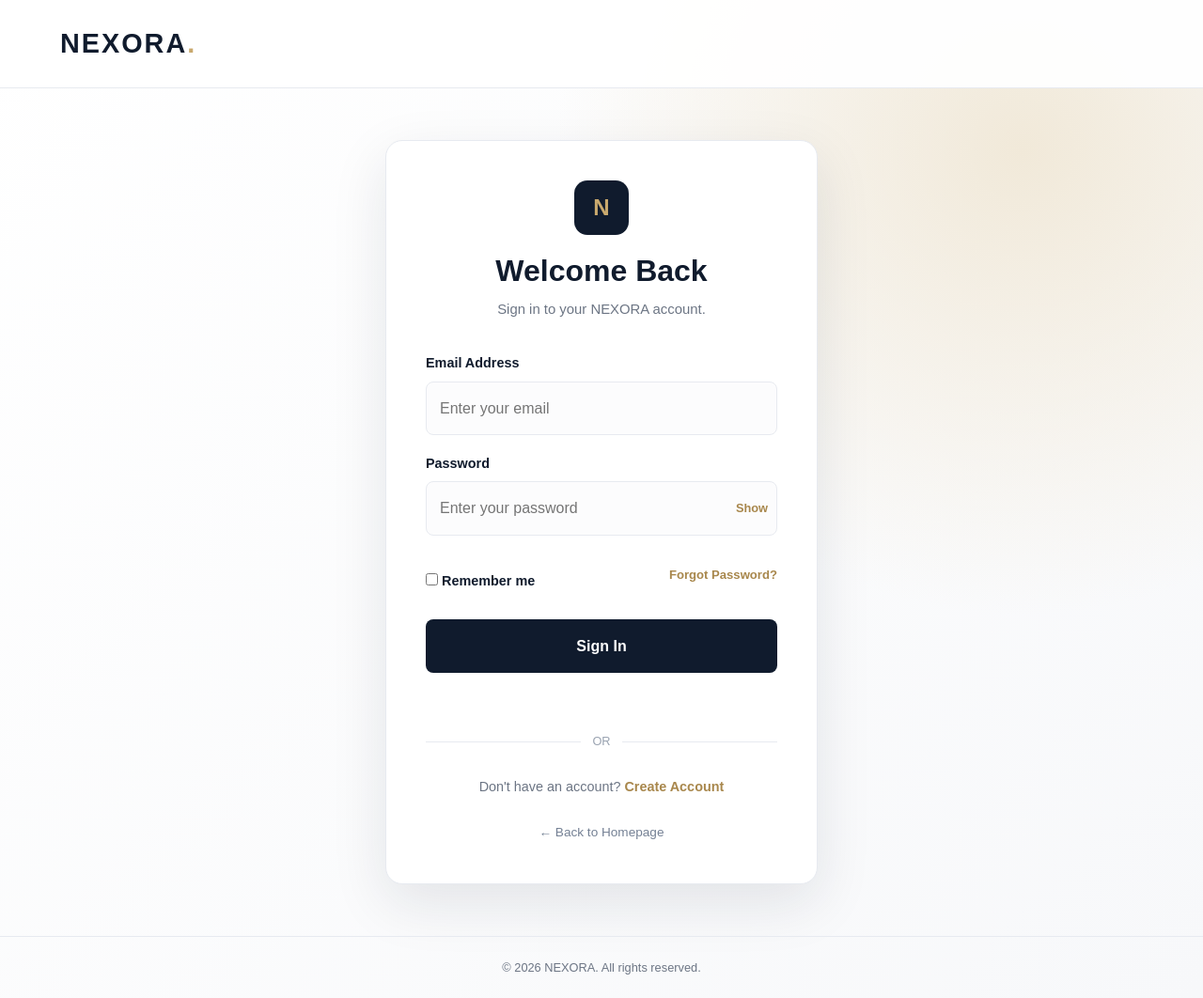
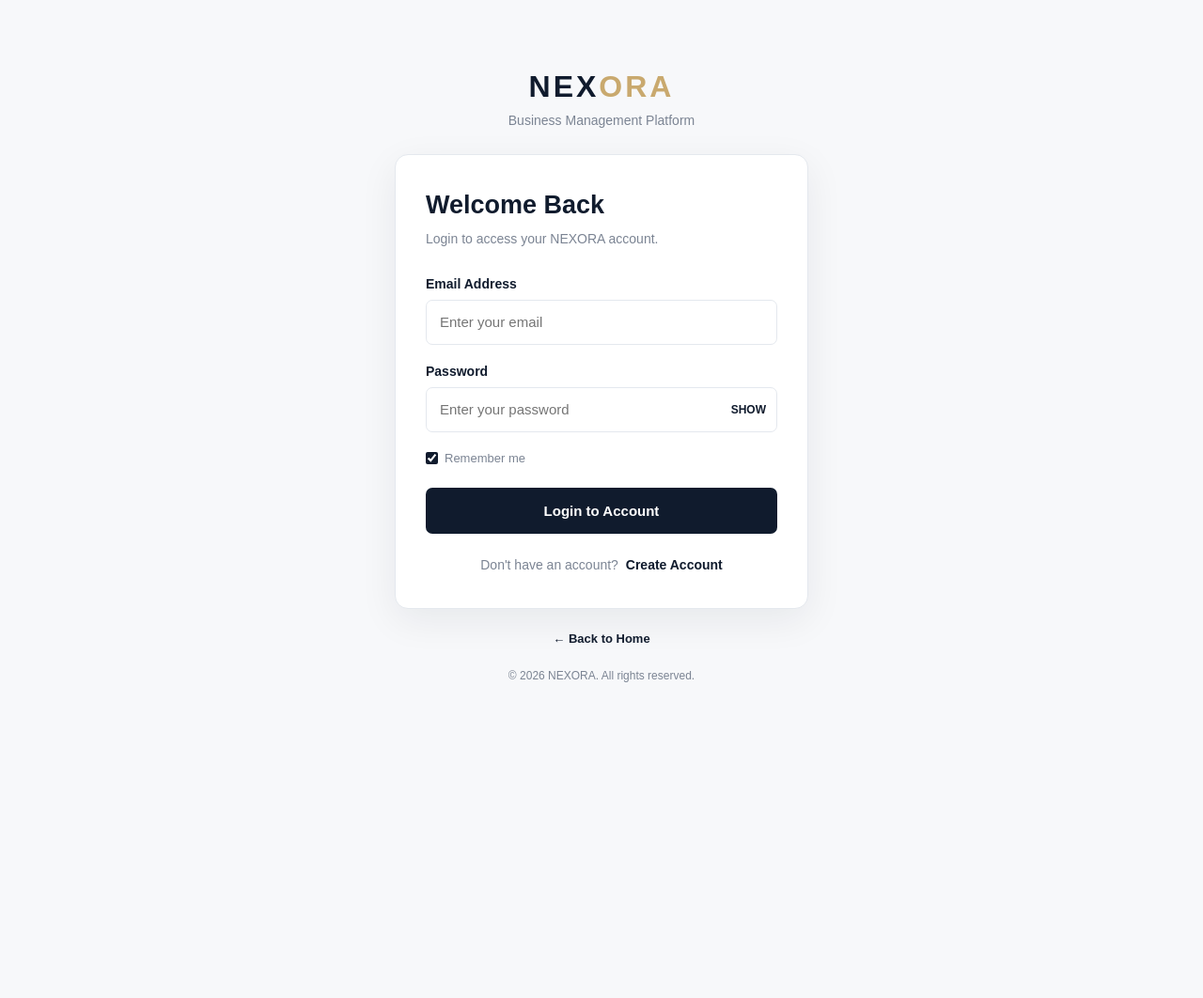
Before and after one commit to nmd216129-coder/NEXORA-BUSINESS-WEBSITE, a plain HTML site: page login.html in a window 1280 px wide. Shown: the whole page at 94% size. After the commit the page ends 800 px from the top, so only its background shows below. Drawn offline with Linux system fonts and the light colour scheme.

Commit message:
Update login.html

```diff
--- a/login.html
+++ b/login.html
@@ -5,249 +5,291 @@
   <meta charset="UTF-8">
   <meta name="viewport" content="width=device-width, initial-scale=1.0">
 
-  <title>Login | NEXORA Premium</title>
-  <meta name="description" content="Securely sign in to your NEXORA business account.">
-  <meta name="theme-color" content="#101b2d">
-
-  <link rel="stylesheet" href="style.css">
+  <title>Login | NEXORA</title>
+  <meta name="description" content="Login to your NEXORA business management account.">
 
   <style>
+    :root {
+      --navy: #101b2d;
+      --gold: #c9a96e;
+      --bg: #f7f8fa;
+      --white: #ffffff;
+      --text: #263247;
+      --muted: #7b8493;
+      --border: #e4e8ee;
+      --danger: #c0392b;
+      --success: #18794e;
+    }
+
+    * {
+      margin: 0;
+      padding: 0;
+      box-sizing: border-box;
+    }
+
     body {
       min-height: 100vh;
-      background:
-        radial-gradient(circle at 85% 15%, #f1e9d9 0, transparent 35%),
-        linear-gradient(135deg, #ffffff, #f7f8fa);
       display: flex;
-      flex-direction: column;
+      align-items: center;
+      justify-content: center;
+      padding: 24px;
+      background: var(--bg);
+      font-family: Arial, Helvetica, sans-serif;
+      color: var(--text);
     }
 
-    .login-header {
-      padding: 22px 5%;
-      border-bottom: 1px solid #e7eaf0;
-      background: rgba(255,255,255,.95);
+    .login-wrapper {
+      width: 100%;
+      max-width: 440px;
     }
 
-    .login-header .logo { font-size: 1.8rem; }
+    .brand {
+      text-align: center;
+      margin-bottom: 28px;
+    }
 
-    .login-main {
-      flex: 1;
-      display: grid;
-      place-items: center;
-      padding: 55px 20px;
+    .brand a {
+      color: var(--navy);
+      text-decoration: none;
+      font-size: 32px;
+      font-weight: 800;
+      letter-spacing: 3px;
+    }
+
+    .brand span {
+      color: var(--gold);
+    }
+
+    .brand p {
+      color: var(--muted);
+      font-size: 14px;
+      margin-top: 9px;
     }
 
     .login-card {
-      width: 100%;
-      max-width: 460px;
-      background: #ffffff;
-      padding: 42px;
-      border: 1px solid #e7eaf0;
-      border-radius: 18px;
-      box-shadow: 0 20px 60px rgba(16,27,45,.10);
+      background: var(--white);
+      padding: 38px 32px;
+      border: 1px solid var(--border);
+      border-radius: 14px;
+      box-shadow: 0 12px 40px rgba(16, 27, 45, 0.07);
     }
 
-    .login-brand {
-      text-align: center;
-      margin-bottom: 32px;
-    }
-
-    .login-brand .brand-mark {
-      width: 58px;
-      height: 58px;
-      display: grid;
-      place-items: center;
-      margin: 0 auto 18px;
-      background: #101b2d;
-      color: #c9a96e;
-      font-size: 1.5rem;
-      font-weight: 900;
-      border-radius: 14px;
-    }
-
-    .login-brand h1 {
-      font-size: 2rem;
+    .login-card h1 {
+      color: var(--navy);
+      font-size: 27px;
       margin-bottom: 9px;
     }
 
-    .login-brand p { font-size: .93rem; }
+    .subtitle {
+      color: var(--muted);
+      font-size: 14px;
+      line-height: 1.6;
+      margin-bottom: 28px;
+    }
 
-    .login-form label {
+    .form-group {
+      margin-bottom: 20px;
+    }
+
+    .form-group label {
       display: block;
-      margin: 18px 0 7px;
-      color: #101b2d;
-      font-size: .9rem;
+      font-size: 14px;
+      font-weight: 600;
+      margin-bottom: 9px;
+      color: var(--navy);
+    }
+
+    .form-group input {
+      width: 100%;
+      height: 48px;
+      padding: 0 14px;
+      border: 1px solid var(--border);
+      border-radius: 7px;
+      outline: none;
+      font-size: 15px;
+      background: #fff;
+    }
+
+    .form-group input:focus {
+      border-color: var(--gold);
+      box-shadow: 0 0 0 3px rgba(201, 169, 110, 0.13);
+    }
+
+    .password-wrapper {
+      position: relative;
+    }
+
+    .password-wrapper input {
+      padding-right: 65px;
+    }
+
+    .toggle-password {
+      position: absolute;
+      right: 12px;
+      top: 50%;
+      transform: translateY(-50%);
+      border: none;
+      background: transparent;
+      color: var(--navy);
+      cursor: pointer;
+      font-size: 12px;
       font-weight: 700;
     }
 
-    .login-form input {
-      width: 100%;
-      padding: 14px;
-      border: 1px solid #e7eaf0;
-      border-radius: 8px;
-      outline: none;
-      color: #101b2d;
-      background: #fcfcfd;
-    }
-
-    .login-form input:focus {
-      border-color: #c9a96e;
-      box-shadow: 0 0 0 3px rgba(201,169,110,.12);
-    }
-
-    .password-wrap { position: relative; }
-
-    .password-wrap input { padding-right: 75px; }
-
-    .show-password {
-      position: absolute;
-      right: 10px;
-      top: 50%;
-      transform: translateY(-50%);
-      border: 0;
-      background: transparent;
-      color: #a8874c;
-      font-weight: 700;
-      font-size: .8rem;
-      cursor: pointer;
-    }
-
-    .login-options {
+    .form-options {
       display: flex;
+      align-items: center;
       justify-content: space-between;
-      align-items: center;
       gap: 10px;
-      margin: 18px 0 22px;
-      font-size: .82rem;
+      margin: 4px 0 24px;
+      font-size: 13px;
     }
 
     .remember {
       display: flex;
       align-items: center;
       gap: 7px;
-      color: #748094;
+      color: var(--muted);
     }
 
     .remember input {
-      width: auto;
-      accent-color: #c9a96e;
+      accent-color: var(--navy);
     }
 
     .forgot-link,
-    .register-link {
-      color: #a8874c;
-      font-weight: 700;
+    .register-link,
+    .home-link {
+      color: var(--navy);
+      text-decoration: none;
+      font-weight: 600;
     }
 
-    .login-submit {
+    .forgot-link:hover,
+    .register-link:hover,
+    .home-link:hover {
+      color: var(--gold);
+    }
+
+    .login-button {
       width: 100%;
-      border: 0;
-      padding: 15px;
-      border-radius: 8px;
-      background: #101b2d;
-      color: #ffffff;
+      height: 49px;
+      border: none;
+      border-radius: 7px;
+      background: var(--navy);
+      color: white;
+      font-size: 15px;
       font-weight: 700;
       cursor: pointer;
-      transition: .3s;
+      transition: 0.2s;
     }
 
-    .login-submit:hover {
-      background: #1b2b43;
-      transform: translateY(-2px);
+    .login-button:hover {
+      background: #1b2d49;
     }
 
-    .login-submit:disabled {
-      opacity: .65;
+    .login-button:disabled {
+      opacity: 0.65;
       cursor: not-allowed;
-      transform: none;
     }
 
-    .login-status {
-      margin-top: 15px;
-      font-size: .85rem;
-      text-align: center;
-      min-height: 22px;
+    .status-message {
+      display: none;
+      margin-top: 17px;
+      padding: 12px;
+      border-radius: 6px;
+      font-size: 13px;
       line-height: 1.5;
+      overflow-wrap: anywhere;
     }
 
-    .login-divider {
-      display: flex;
-      align-items: center;
-      gap: 12px;
-      margin: 25px 0;
-      color: #9aa3b1;
-      font-size: .8rem;
+    .status-message.success {
+      display: block;
+      color: var(--success);
+      background: #eaf7ef;
     }
 
-    .login-divider::before,
-    .login-divider::after {
-      content: "";
-      height: 1px;
-      flex: 1;
-      background: #e7eaf0;
+    .status-message.error {
+      display: block;
+      color: var(--danger);
+      background: #fff0ee;
     }
 
     .register-text {
       text-align: center;
-      font-size: .9rem;
+      color: var(--muted);
+      font-size: 14px;
+      margin-top: 25px;
     }
 
-    .back-home {
-      display: block;
-      text-align: center;
-      margin-top: 25px;
-      color: #748094;
-      font-size: .85rem;
+    .register-text a {
+      margin-left: 4px;
     }
 
-    .login-footer {
+    .home-link-wrapper {
       text-align: center;
-      padding: 22px;
-      border-top: 1px solid #e7eaf0;
-      font-size: .8rem;
+      margin-top: 24px;
+      font-size: 13px;
     }
 
-    @media(max-width: 480px) {
-      .login-card { padding: 30px 22px; }
-      .login-brand h1 { font-size: 1.7rem; }
-      .login-options { font-size: .76rem; }
+    .footer-text {
+      text-align: center;
+      color: var(--muted);
+      font-size: 12px;
+      margin-top: 25px;
+    }
+
+    @media (max-width: 480px) {
+      body {
+        padding: 16px;
+      }
+
+      .login-card {
+        padding: 30px 22px;
+      }
+
+      .login-card h1 {
+        font-size: 24px;
+      }
     }
   </style>
 </head>
 
 <body>
 
-  <header class="login-header">
-    <a href="index.html" class="logo">
-      NEXORA<span>.</span>
-    </a>
-  </header>
+  <main class="login-wrapper">
 
-  <main class="login-main">
+    <div class="brand">
+      <a href="index.html">NEX<span>ORA</span></a>
+      <p>Business Management Platform</p>
+    </div>
+
     <section class="login-card">
 
-      <div class="login-brand">
-        <div class="brand-mark">N</div>
       <h1>Welcome Back</h1>
-        <p>Sign in to your NEXORA account.</p>
-      </div>
+      <p class="subtitle">Login to access your NEXORA account.</p>
 
-      <form class="login-form" id="loginForm">
+      <form id="loginForm">
 
-        <label for="loginEmail">Email Address</label>
+        <div class="form-group">
+          <label for="email">Email Address</label>
           <input
             type="email"
-          id="loginEmail"
+            id="email"
+            name="email"
             placeholder="Enter your email"
             autocomplete="email"
             required
           >
+        </div>
 
-        <label for="loginPassword">Password</label>
+        <div class="form-group">
+          <label for="password">Password</label>
 
-        <div class="password-wrap">
+          <div class="password-wrapper">
             <input
               type="password"
-            id="loginPassword"
+              id="password"
+              name="password"
               placeholder="Enter your password"
               autocomplete="current-password"
               required
@@ -255,56 +297,51 @@
 
             <button
               type="button"
-            class="show-password"
+              class="toggle-password"
               id="togglePassword"
-          >Show</button>
+              aria-label="Show password"
+            >
+              SHOW
+            </button>
+          </div>
         </div>
 
-        <div class="login-options">
-
+        <div class="form-options">
           <label class="remember">
-            <input type="checkbox" id="rememberMe">
+            <input type="checkbox" id="rememberMe" checked>
             Remember me
           </label>
-
-          <a href="forgot-password.html" class="forgot-link">
-            Forgot Password?
-          </a>
-
         </div>
 
-        <button type="submit" class="login-submit" id="loginButton">
-          Sign In
+        <button type="submit" class="login-button" id="loginButton">
+          Login to Account
         </button>
 
-        <p
-          class="login-status"
-          id="loginStatus"
+        <div
+          id="statusMessage"
+          class="status-message"
+          role="status"
           aria-live="polite"
-          role="status"
-        ></p>
+        ></div>
 
       </form>
 
-      <div class="login-divider">OR</div>
-
       <p class="register-text">
         Don't have an account?
-        <a href="register.html" class="register-link">
-          Create Account
-        </a>
+        <a href="register.html" class="register-link">Create Account</a>
       </p>
 
-      <a href="index.html" class="back-home">
-        ← Back to Homepage
-      </a>
+    </section>
 
-    </section>
+    <div class="home-link-wrapper">
+      <a href="index.html" class="home-link">← Back to Home</a>
+    </div>
+
+    <p class="footer-text">
+      © <span id="currentYear"></span> NEXORA. All rights reserved.
+    </p>
+
   </main>
-
-  <footer class="login-footer">
-    <p>© <span id="currentYear"></span> NEXORA. All rights reserved.</p>
-  </footer>
 
   <script type="module">
     import { auth } from "./firebase.js";
@@ -314,30 +351,34 @@
       setPersistence,
       browserLocalPersistence,
       browserSessionPersistence
-    } from "https://www.gstatic.com/firebasejs/11.10.0/firebase-auth.js";
+    } from "https://www.gstatic.com/firebasejs/13.4.0/firebase-auth.js";
 
     const loginForm = document.getElementById("loginForm");
-    const emailInput = document.getElementById("loginEmail");
-    const passwordInput = document.getElementById("loginPassword");
+    const emailInput = document.getElementById("email");
+    const passwordInput = document.getElementById("password");
+    const rememberMe = document.getElementById("rememberMe");
+    const loginButton = document.getElementById("loginButton");
+    const statusMessage = document.getElementById("statusMessage");
     const togglePassword = document.getElementById("togglePassword");
-    const rememberMe = document.getElementById("rememberMe");
-    const loginStatus = document.getElementById("loginStatus");
-    const loginButton = document.getElementById("loginButton");
 
     document.getElementById("currentYear").textContent =
       new Date().getFullYear();
 
+    function showMessage(message, type) {
+      statusMessage.textContent = message;
+      statusMessage.className = "status-message " + type;
+    }
+
     togglePassword.addEventListener("click", () => {
-      const hidden = passwordInput.type === "password";
+      const isPassword = passwordInput.type === "password";
 
-      passwordInput.type = hidden ? "text" : "password";
-      togglePassword.textContent = hidden ? "Hide" : "Show";
+      passwordInput.type = isPassword ? "text" : "password";
+      togglePassword.textContent = isPassword ? "HIDE" : "SHOW";
+      togglePassword.setAttribute(
+        "aria-label",
+        isPassword ? "Hide password" : "Show password"
+      );
     });
-
-    function showMessage(message, color) {
-      loginStatus.textContent = message;
-      loginStatus.style.color = color;
-    }
 
     loginForm.addEventListener("submit", async (event) => {
       event.preventDefault();
@@ -346,13 +387,12 @@
       const password = passwordInput.value;
 
       if (!email || !password) {
-        showMessage("Please enter your email and password.", "#b06b32");
+        showMessage("Please enter your email and password.", "error");
         return;
       }
 
       loginButton.disabled = true;
-      loginButton.textContent = "Signing In...";
-      showMessage("Please wait...", "#748094");
+      loginButton.textContent = "Logging in...";
 
       try {
         const persistence = rememberMe.checked
@@ -361,35 +401,33 @@
 
         await setPersistence(auth, persistence);
 
-        const result = await signInWithEmailAndPassword(
+        const userCredential = await signInWithEmailAndPassword(
           auth,
           email,
           password
         );
 
         showMessage(
-          "Login successful! Welcome to NEXORA.",
-          "#18864b"
+          "Login successful. Your account is signed in.",
+          "success"
         );
 
-        console.log("Authenticated user:", result.user.uid);
+        console.log("Logged in user UID:", userCredential.user.uid);
 
-        // Dashboard page will be connected after it is created.
+        // Dashboard redirect will be added after dashboard.html is created.
 
       } catch (error) {
-        console.error("Login error:", error.code);
-
         let message = "Login failed. Please try again.";
 
         switch (error.code) {
+          case "auth/invalid-email":
+            message = "Please enter a valid email address.";
+            break;
+
           case "auth/invalid-credential":
           case "auth/wrong-password":
           case "auth/user-not-found":
             message = "Incorrect email or password.";
-            break;
-
-          case "auth/invalid-email":
-            message = "Please enter a valid email address.";
             break;
 
           case "auth/user-disabled":
@@ -401,15 +439,15 @@
             break;
 
           case "auth/network-request-failed":
-            message = "Network error. Please check your internet.";
+            message = "Network error. Please check your internet connection.";
             break;
         }
 
-        showMessage(message, "#c0392b");
+        showMessage(message, "error");
 
       } finally {
         loginButton.disabled = false;
-        loginButton.textContent = "Sign In";
+        loginButton.textContent = "Login to Account";
       }
     });
   </script>
```
Lines whose indentation alone changed are shown as unchanged.
